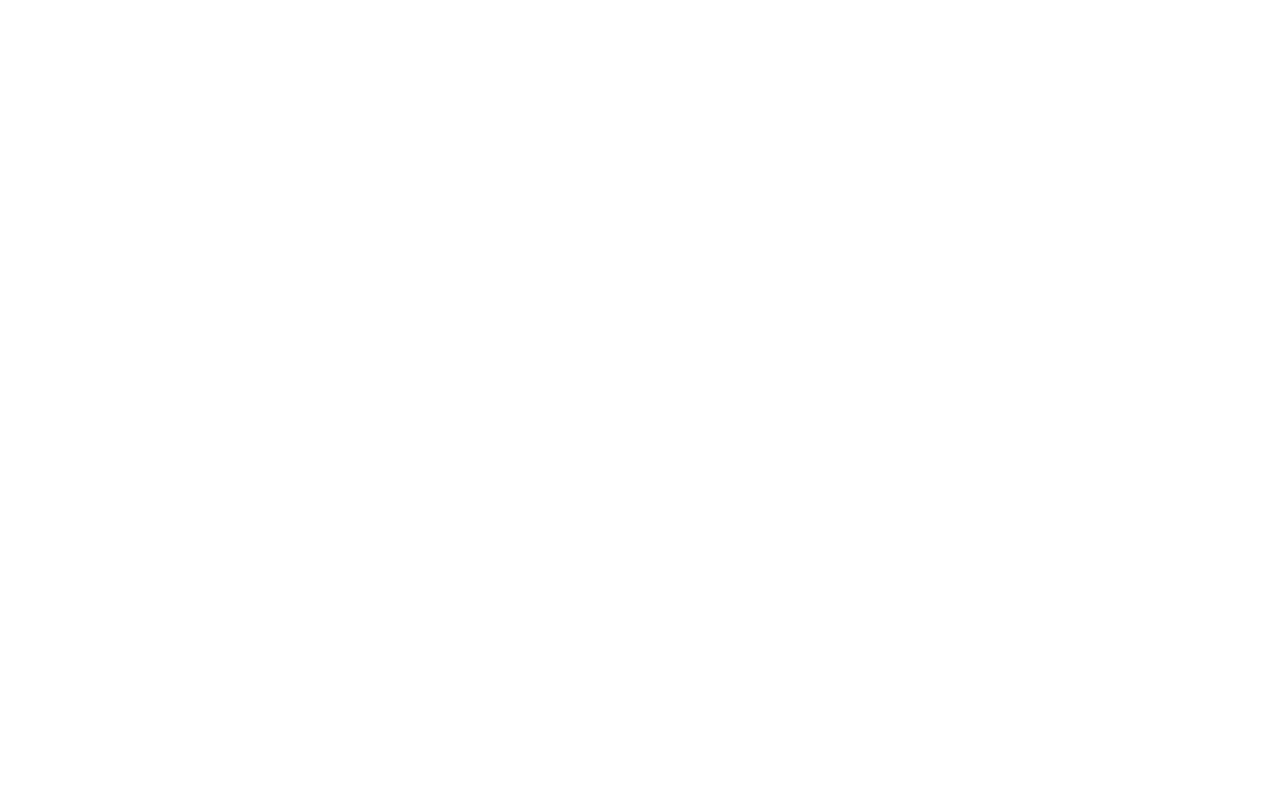
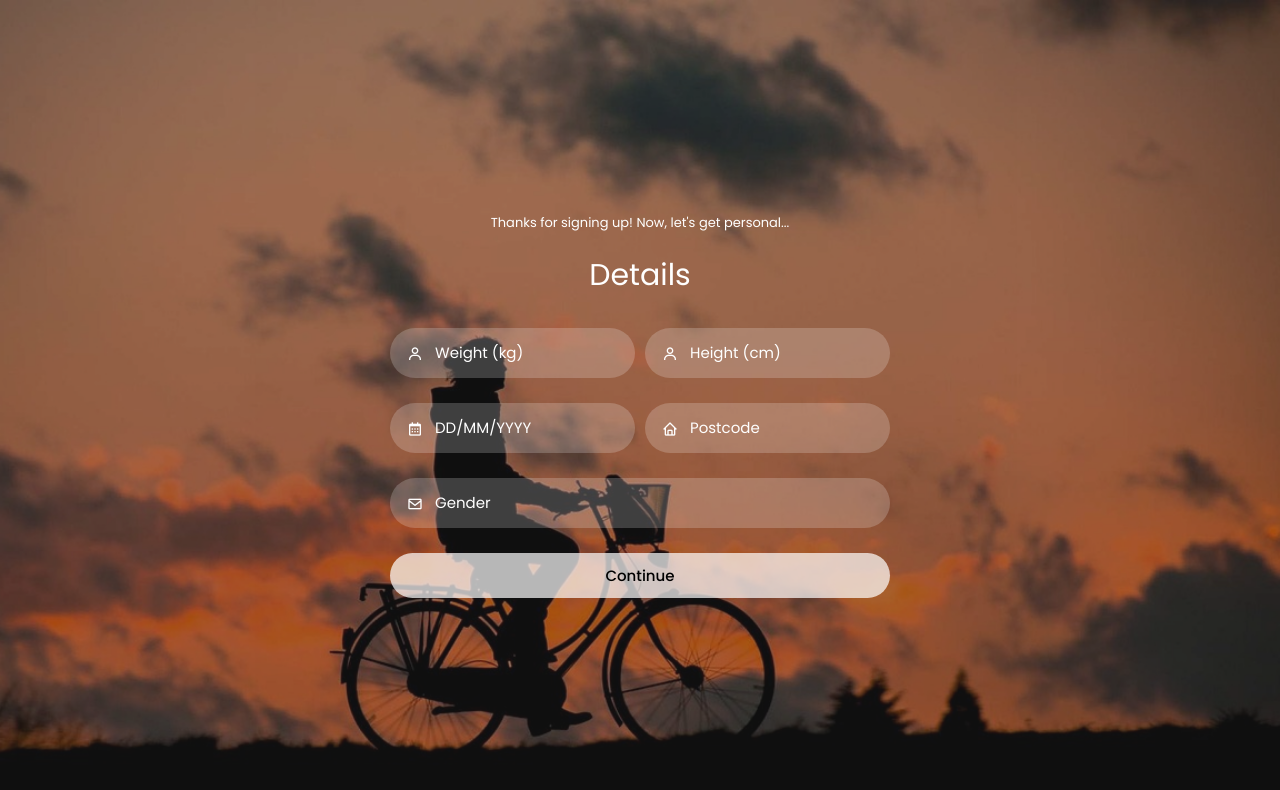
Before and after one commit to Baileyhall3/BMI_calculator, a plain HTML site: page pages/register_user.html in a window 1280 px wide. Drawn offline with nearby package versions, Linux system fonts and the light colour scheme.

Commit message:
Added placeholder pages for 'blog', 'services' and 'about'. Added a user registration form page to gather more details on users registering with the site.

```diff
--- a/pages/register_user.html
+++ b/pages/register_user.html
@@ -2,9 +2,51 @@
 <html lang="en">
 <head>
     <meta charset="UTF-8">
-    <title>Title</title>
+    <meta http-equiv="X-UA-Compatible" content="IE=edge">
+    <meta name="viewport" content="width=device-width, initial-scale=1.0">
+    <link href='https://unpkg.com/boxicons@2.1.4/css/boxicons.min.css' rel='stylesheet'>
+    <link rel="stylesheet" href="../styling/home_page.css">
+    <title>Registration Page</title>
 </head>
 <body>
+<div class="wrapper">
+    <div class="form-box">
+
+        <div class="details-container" id="details">
+            <div class="top">
+                <span>Thanks for signing up! Now, let's get personal... </span>
+                <header>Details</header>
+            </div>
+            <div class="two-forms">
+                <div class="input-box">
+                    <input type="number" class="input-field" placeholder="Weight (kg)">
+                    <i class="bx bx-user"></i>
+                </div>
+                <div class="input-box">
+                    <input type="number" class="input-field" placeholder="Height (cm)">
+                    <i class="bx bx-user"></i>
+                </div>
+            </div>
+            <div class="two-forms">
+                <div class="input-box">
+                    <input type="text" class="input-field" placeholder="DD/MM/YYYY">
+                    <i class="bx bx-calendar"></i>
+                </div>
+                <div class="input-box">
+                    <input type="text" class="input-field" placeholder="Postcode">
+                    <i class="bx bx-home"></i>
+                </div>
+            </div>
+            <div class="input-box">
+                    <input type="text" class="input-field" placeholder="Gender">
+                    <i class="bx bx-envelope"></i>
+            </div>
+            <div class="input-box">
+                    <input type="submit" class="submit" value="Continue">
+            </div>
+        </div>
+    </div>
+    </div>
 
 </body>
 </html>
--- a/form_styling.css
+++ b/styling/home_page.css
@@ -8,9 +8,7 @@
 }
 
 body{
-    background: url("images/bicycle.jpg");
-    background-size: cover;
-    background-repeat: no-repeat;
+    background: url("../images/bicycle.jpg") no-repeat center center / cover;
     background-attachment: fixed;
 }
 .wrapper{
@@ -102,6 +100,13 @@ body{
 .register-container{
     position: absolute;
     right: -520px;
+    width: 500px;
+    display: flex;
+    flex-direction: column;
+    transition: .5s ease-in-out;
+}
+.details-container{
+    position: absolute;
     width: 500px;
     display: flex;
     flex-direction: column;
--- /dev/null
+++ b/styling/reg_form_styling.css
@@ -0,0 +1,13 @@
+@import url('https://fonts.googleapis.com/css2?family=Poppins:wght@200;300;400;500&display=swap');
+
+*{
+    margin: 0;
+    padding: 0;
+    box-sizing: border-box;
+    font-family: 'Poppins', 'sans-serif';
+}
+
+body{
+    background: url("../images/woman-gym.jpg") no-repeat center center / cover;
+    background-attachment: fixed;
+}
--- a/style.css
+++ b/styling/style.css
@@ -4,10 +4,9 @@ body {
     font-family: Arial, Helvetica, sans-serif;
     text-align: center;
     min-height: 100vh;
-    background: url(images/apples.jpg) no-repeat center center / cover;
+    background: url(../images/apples.jpg) no-repeat center center / cover;
     user-select: none;
 }
-
 .wrapper {
     width:500px;
     position: absolute;
@@ -20,19 +19,16 @@ body {
     padding: 50px 20px;
     box-shadow: 10px 15px 10px;
 }
-
 h2 {
     font-size: 30px;
     font-weight: 600;
 }
-
 .input {
     text-align: left;
     margin-left: 120px;
     color: #fff;
     font-weight: bolder;
 }
-
 #height,
 #weight {
     color: #222f3e;
@@ -45,20 +41,17 @@ h2 {
     border-right: 1px solid #d1d6d8;
     width: 200px;
 }
-
 #weight:focus,
 #height:focus {
     border-bottom: 2px solid #d1d6d8;
     width: 300px;
     transition: 0.2s;
 }
-
 #output {
     color: #57240c;
     font-weight: bolder;
     font-size: 20px;
 }
-
 #btn {
     margin-top: 10px;
     border: none;
@@ -77,7 +70,6 @@ h2 {
     box-shadow: 0 5px black;
     transform: translateY(4px);
 }
-
 .loader {
     display: none;
     padding: 10px 0 0 0;
```
Also changed, not shown: pages/about.html (added, +15 -0 lines), pages/blog.html (added, +15 -0 lines), pages/index.html (+1 -1 lines), pages/login.html (+4 -4 lines), pages/services.html (added, +15 -0 lines), images/woman-gym.jpg (added).
